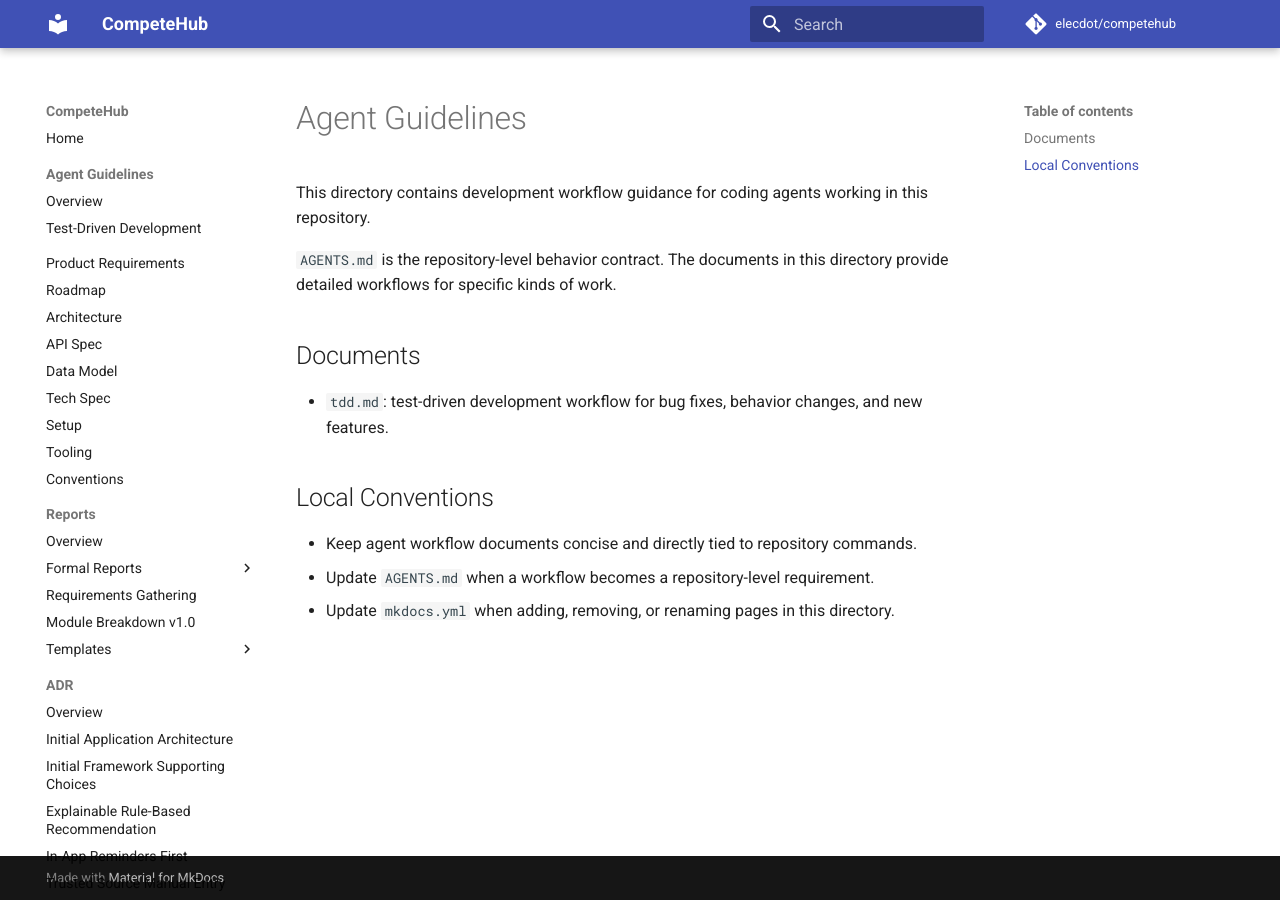
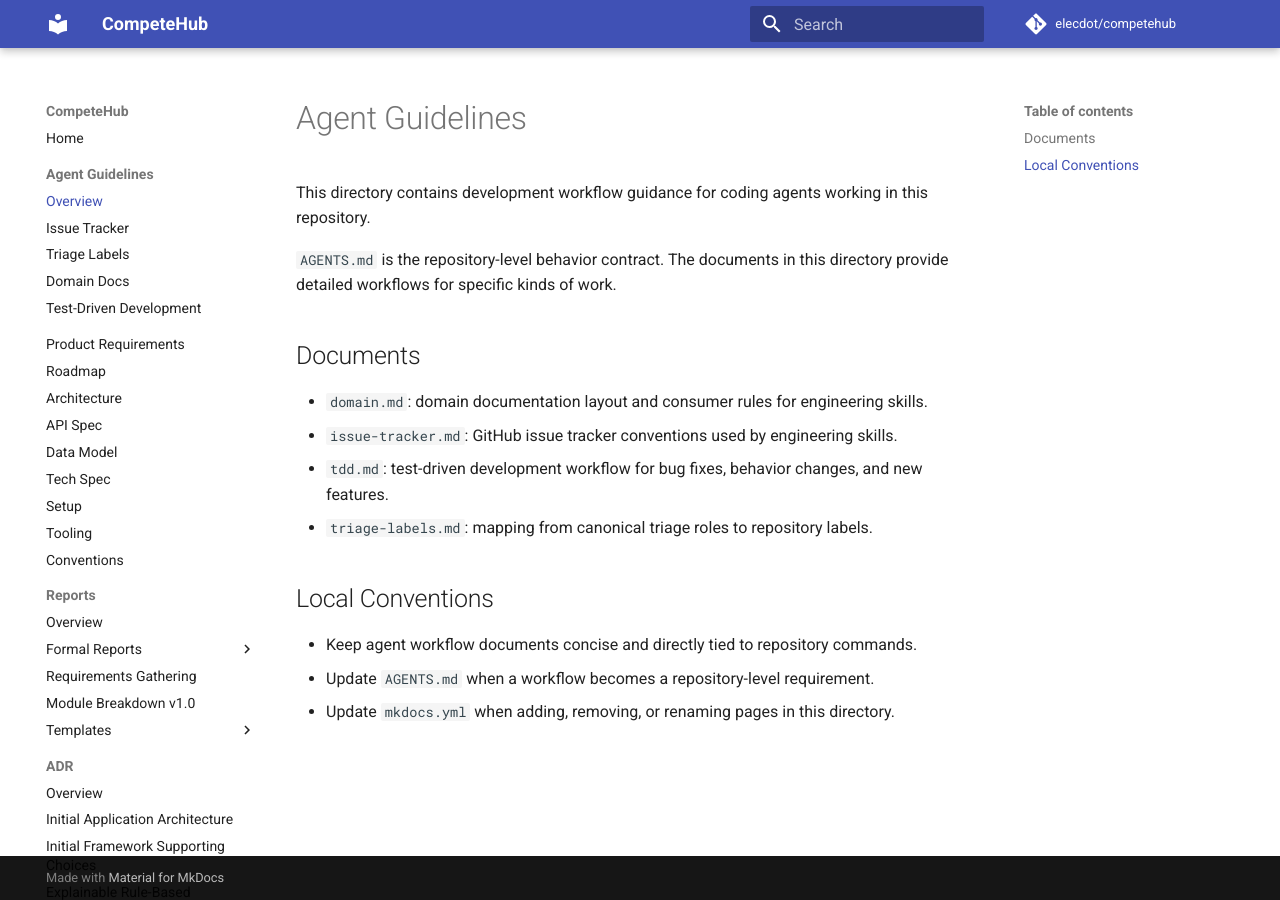
Before and after one commit to elecdot/competehub, an MkDocs documentation site: the page built from docs/agents/README.md, in a window 1280 px wide. Built offline with MkDocs 1.6.1 and Material for MkDocs 9.7.7, drawn with Linux system fonts in a browser that asks for light colours; comment, search, counter and statistics services are not loaded.

Commit message:
meta(agents): setup matt pocock skills

```diff
--- a/docs/agents/README.md
+++ b/docs/agents/README.md
@@ -6,7 +6,10 @@
 
 ## Documents
 
+- `domain.md`: domain documentation layout and consumer rules for engineering skills.
+- `issue-tracker.md`: GitHub issue tracker conventions used by engineering skills.
 - `tdd.md`: test-driven development workflow for bug fixes, behavior changes, and new features.
+- `triage-labels.md`: mapping from canonical triage roles to repository labels.
 
 ## Local Conventions
 
--- a/mkdocs.yml
+++ b/mkdocs.yml
@@ -31,8 +31,11 @@
 nav:
   - Home: README.md
   - Agent Guidelines:
-      - Overview: agent/README.md
-      - Test-Driven Development: agent/tdd.md
+      - Overview: agents/README.md
+      - Issue Tracker: agents/issue-tracker.md
+      - Triage Labels: agents/triage-labels.md
+      - Domain Docs: agents/domain.md
+      - Test-Driven Development: agents/tdd.md
   - Product Requirements: PRD.zh.md
   - Roadmap: roadmap.md
   - Architecture: architecture.md
```
Also changed, not shown: AGENTS.md (+19 -1 lines), docs/README.md (+2 -2 lines), docs/agents/domain.md (added, +38 -0 lines), docs/agents/issue-tracker.md (added, +32 -0 lines), docs/agents/triage-labels.md (added, +15 -0 lines).
